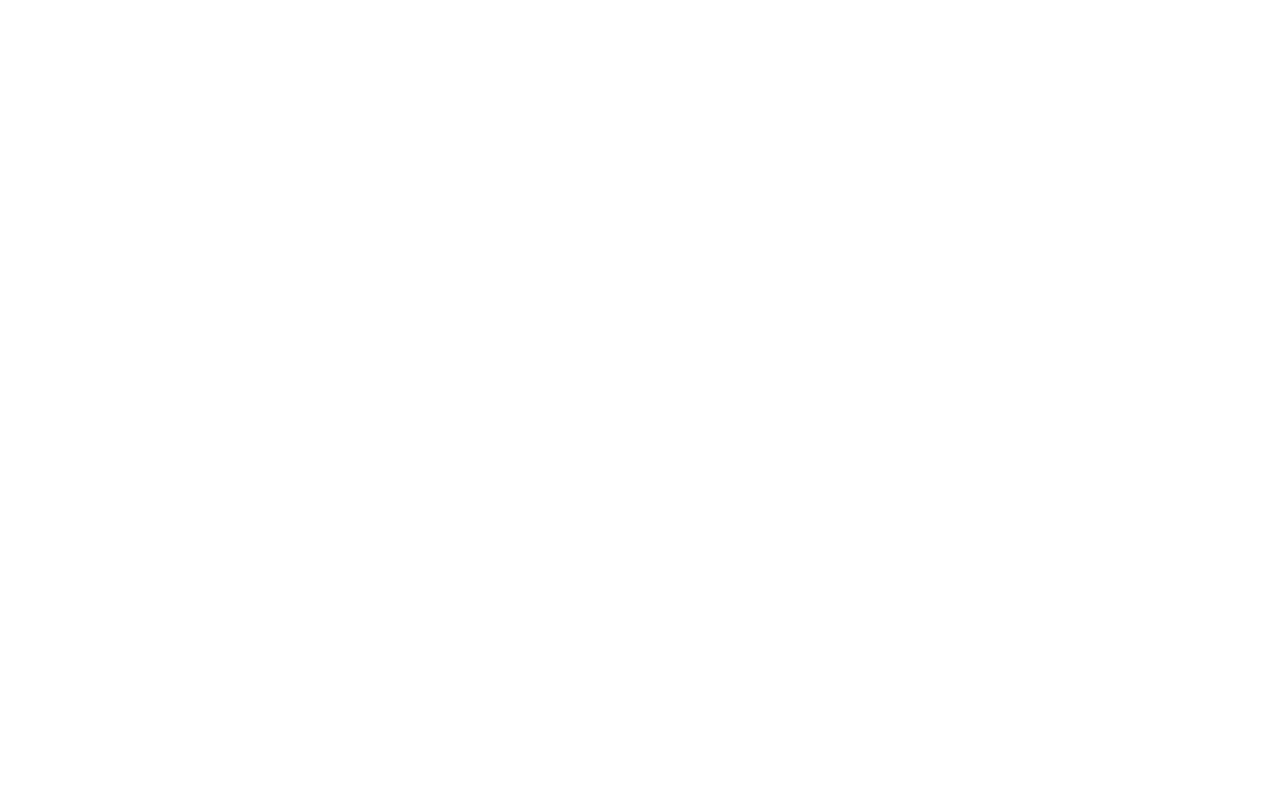
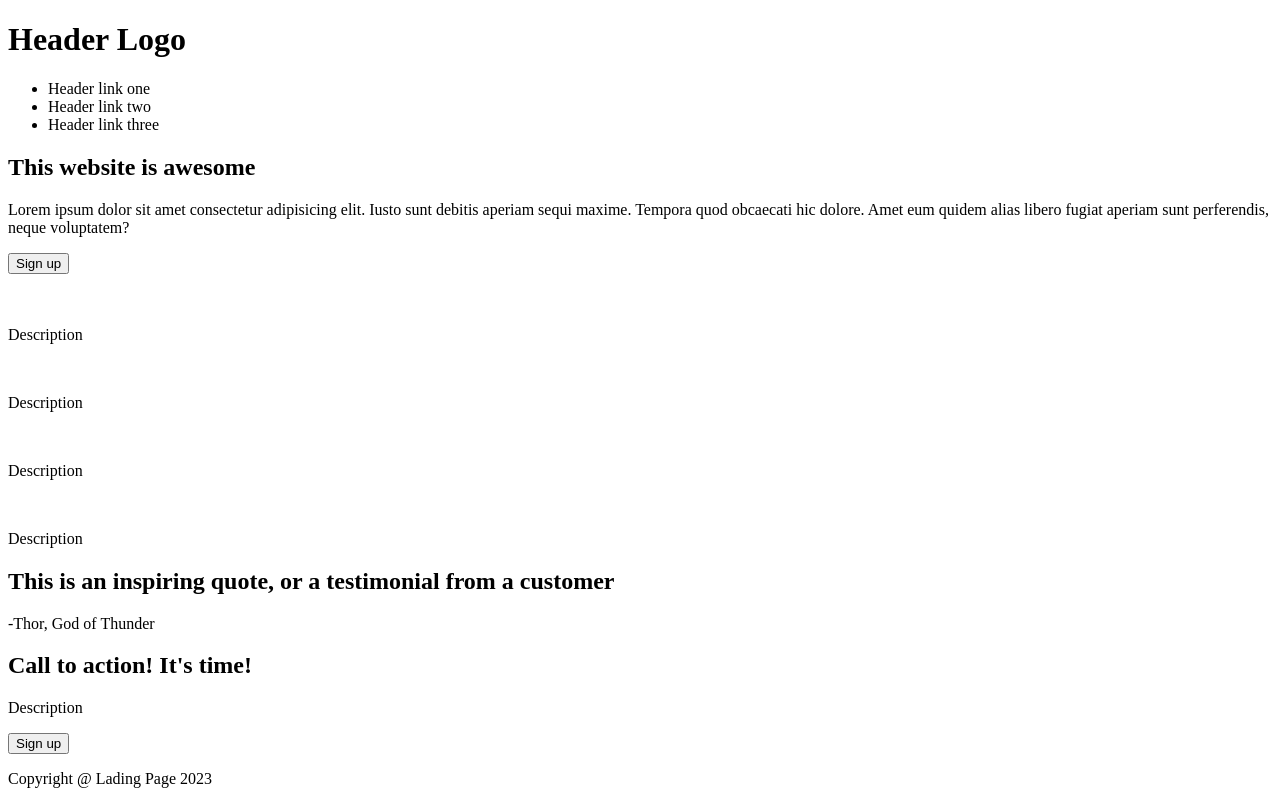
Before and after one commit to angellonunez/landing-page, a plain HTML site: page index.html in a window 1280 px wide. Drawn offline with Linux system fonts and the light colour scheme.

Commit message:
Create initial content for index.html

```diff
--- a/index.html
+++ b/index.html
@@ -8,6 +8,57 @@
     <title>Lading Page</title>
 </head>
 <body>
-
+    <div class="header">
+        <h1>Header Logo</h1>
+        <ul>
+            <li><a href="#"></a>Header link one</li>
+            <li><a href="#"></a>Header link two</li>
+            <li><a href="#"></a>Header link three</li>
+        </ul>
+    </div>
+    <div class="hero">
+        <div class="hero-left">
+            <h2>This website is awesome</h2>
+            <p>Lorem ipsum dolor sit amet consectetur adipisicing elit. Iusto sunt debitis aperiam sequi maxime. Tempora quod obcaecati hic dolore. Amet eum quidem alias libero fugiat aperiam sunt perferendis, neque voluptatem?</p>
+            <button>Sign up</button>
+        </div>
+        <div class="hero-right">
+            <img src="" alt="">
+        </div>
+    </div>
+    <section class="information-section">
+        <div class="card">
+            <img src="" alt="">
+            <p>Description</p>
+        </div>
+        <div class="card">
+            <img src="" alt="">
+            <p>Description</p>
+        </div>
+        <div class="card">
+            <img src="" alt="">
+            <p>Description</p>
+        </div>
+        <div class="card">
+            <img src="" alt="">
+            <p>Description</p>
+        </div>
+    </section>
+    <section class="quote-section">
+        <h2>This is an inspiring quote, or a testimonial from a customer</h2>
+        <p>-Thor, God of Thunder</p>
+    </section>
+    <div class="call-to-action">
+        <div class="call-to-action-right">
+            <h2>Call to action! It's time!</h2>
+            <p>Description</p>
+        </div>
+        <div class="call-to-action-left">
+            <button>Sign up</button>
+        </div>
+    </div>
+    <div class="footer">
+        <p>Copyright @ Lading Page 2023</p>
+    </div>
 </body>
 </html>
```
